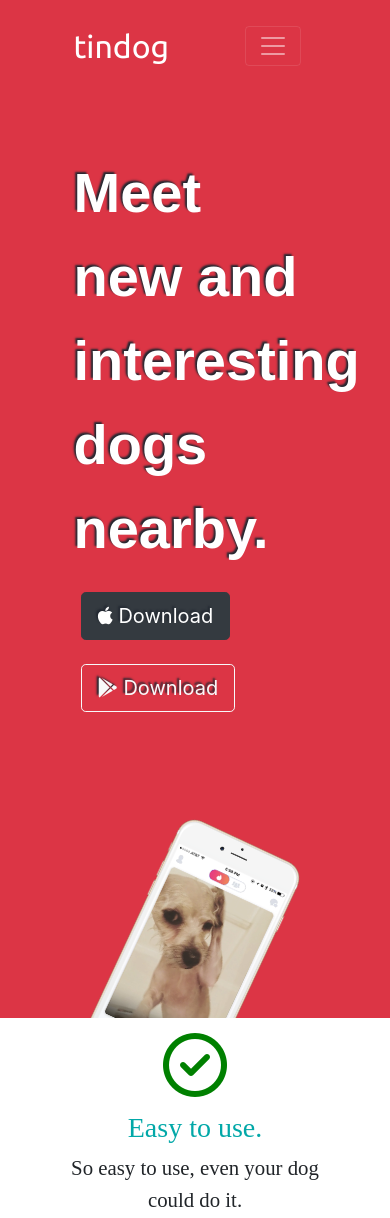
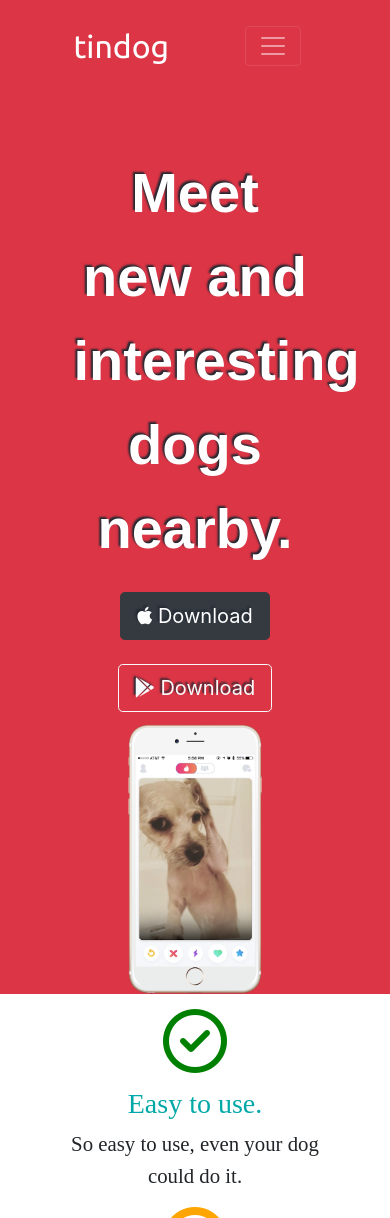
Before and after one commit to anantsingh11/Tindog, a plain HTML site: page index.html in a window 390 px wide. Shown: the top 1218 px of the page. Drawn offline with nearby package versions, Linux system fonts and the light colour scheme.

Commit message:
Update styles.css

```diff
--- a/css/styles.css
+++ b/css/styles.css
@@ -165,3 +165,18 @@
 {
   padding-top: 1.5rem;
 }
+
+@media (max-width: 1028px)
+{
+  #title
+  {
+    text-align: center;
+  }
+
+  .title-image
+  {
+    position: static;
+    transform: rotate(0);
+    margin: 0;
+  }
+}
```
